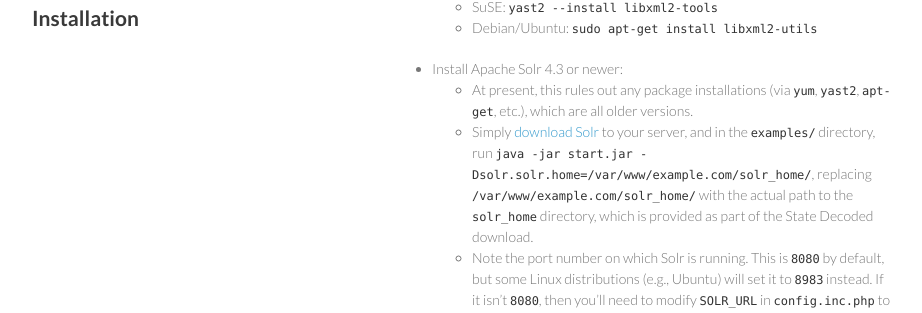
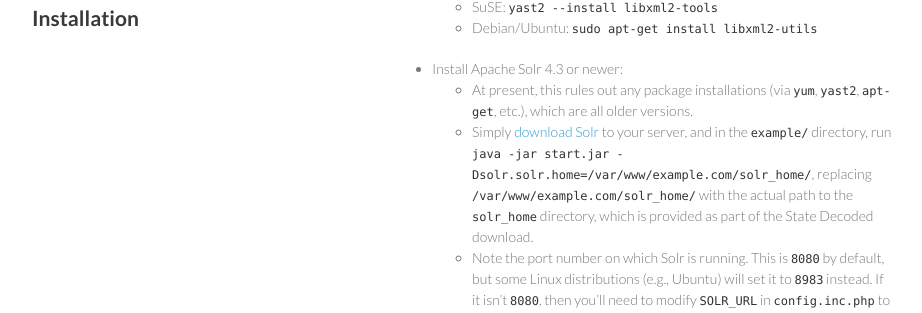
Before and after one commit to statedecoded/documentation, a Jekyll site: the page built from installation.md, in a window 1280 px wide and 900 px high, scrolled down 1114 px. Shown: the part 134-447 px from the top of the window, without its empty margins (178-1100 px from the left). Built offline with Jekyll 4.4.1, drawn with Linux system fonts in a browser that asks for light colours.

Commit message:
Fix Solr example directory name

```diff
--- a/installation.md
+++ b/installation.md
@@ -42,7 +42,7 @@
 	* Debian/Ubuntu: `sudo apt-get install libxml2-utils`
 * Install Apache Solr 4.3 or newer:
 	* At present, this rules out any package installations (via `yum`, `yast2`, `apt-get`, etc.), which are all older versions.
-	* Simply [download Solr](http://lucene.apache.org/solr/downloads.html) to your server, and in the `examples/` directory, run `java -jar start.jar -Dsolr.solr.home=/var/www/example.com/solr_home/`, replacing `/var/www/example.com/solr_home/` with the actual path to the `solr_home` directory, which is provided as part of the State Decoded download.
+	* Simply [download Solr](http://lucene.apache.org/solr/downloads.html) to your server, and in the `example/` directory, run `java -jar start.jar -Dsolr.solr.home=/var/www/example.com/solr_home/`, replacing `/var/www/example.com/solr_home/` with the actual path to the `solr_home` directory, which is provided as part of the State Decoded download.
 	* Note the port number on which Solr is running. This is `8080` by default, but some Linux distributions (e.g., Ubuntu) will set it to `8983` instead. If it isn't `8080`, then you'll need to modify `SOLR_URL` in `config.inc.php` to reflect that different port number.
 	* When deploying a production site, you'll need to follow [Apache's guide to enabling Solr as a standard system service that will start at boot time](http://wiki.apache.org/solr/SolrJetty#Init_script_to_run_the_Solr_example).
 
```
